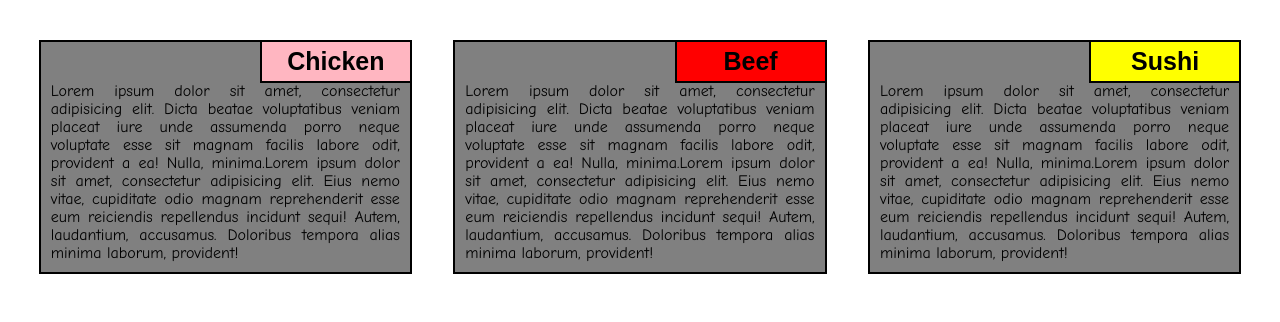
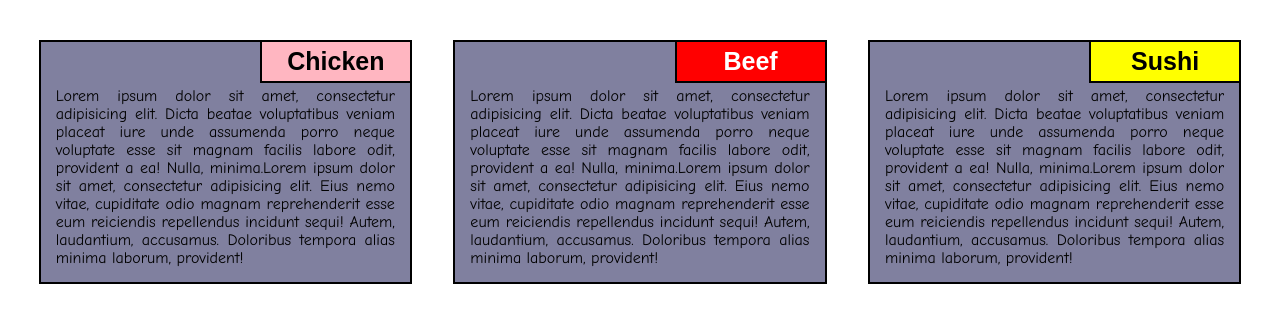
Before and after one commit to AbhishekAnchan/Coursera, a plain HTML site: page module2-solution/index.html in a window 1280 px wide. Shown: the part 112-434 px from the top of the page. Drawn offline with Linux system fonts and the light colour scheme.

Commit message:
small change

```diff
--- a/module2-solution/css/styles.css
+++ b/module2-solution/css/styles.css
@@ -40,7 +40,7 @@ p {
 	text-align: justify;
 	margin: 0px;
 	margin-top: 30px;
-	padding: 10px;
+	padding: 15px;
 	font-family: "Comic Sans MS", cursive, sans-serif;
 }
 
@@ -50,6 +50,7 @@ p {
 
 #h32 {
 	background-color: #FF0000;
+	color: white;
 }
 
 #h33 {
@@ -63,7 +64,7 @@ p {
 
 .col,.col3 {
 	border: 2px solid black;
-	background-color: #808080;
+	background-color: #80809F;
 }
 
 /*For Desktop Mode*/
```
